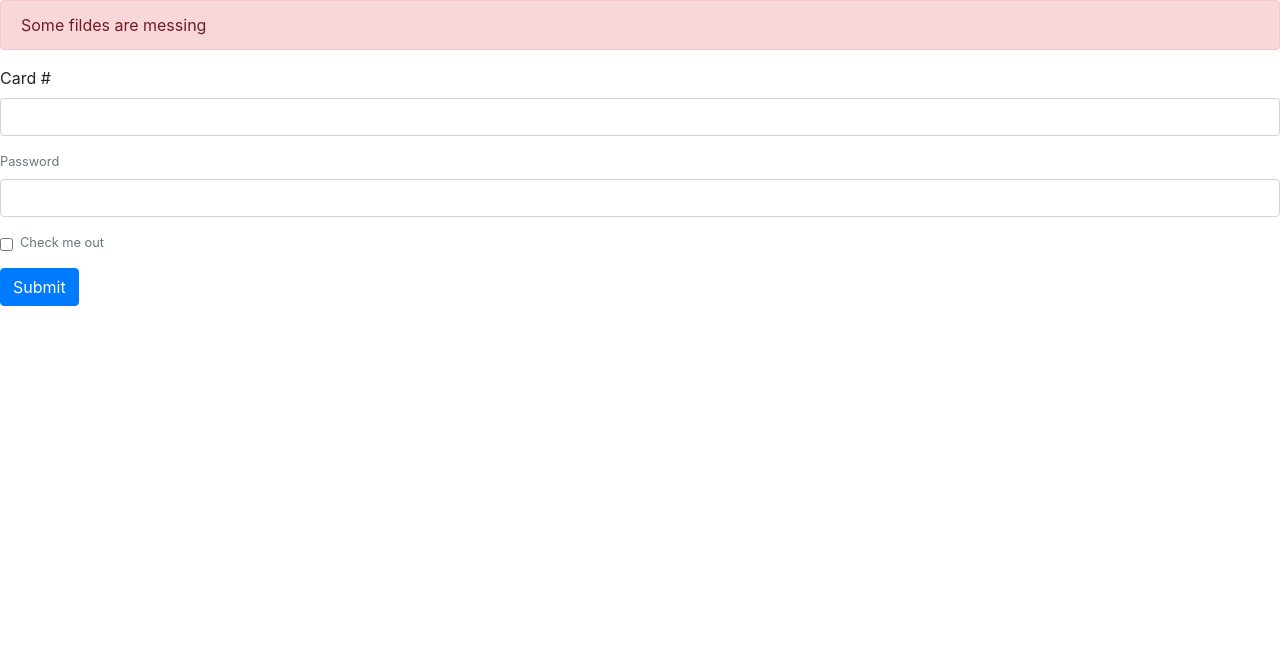
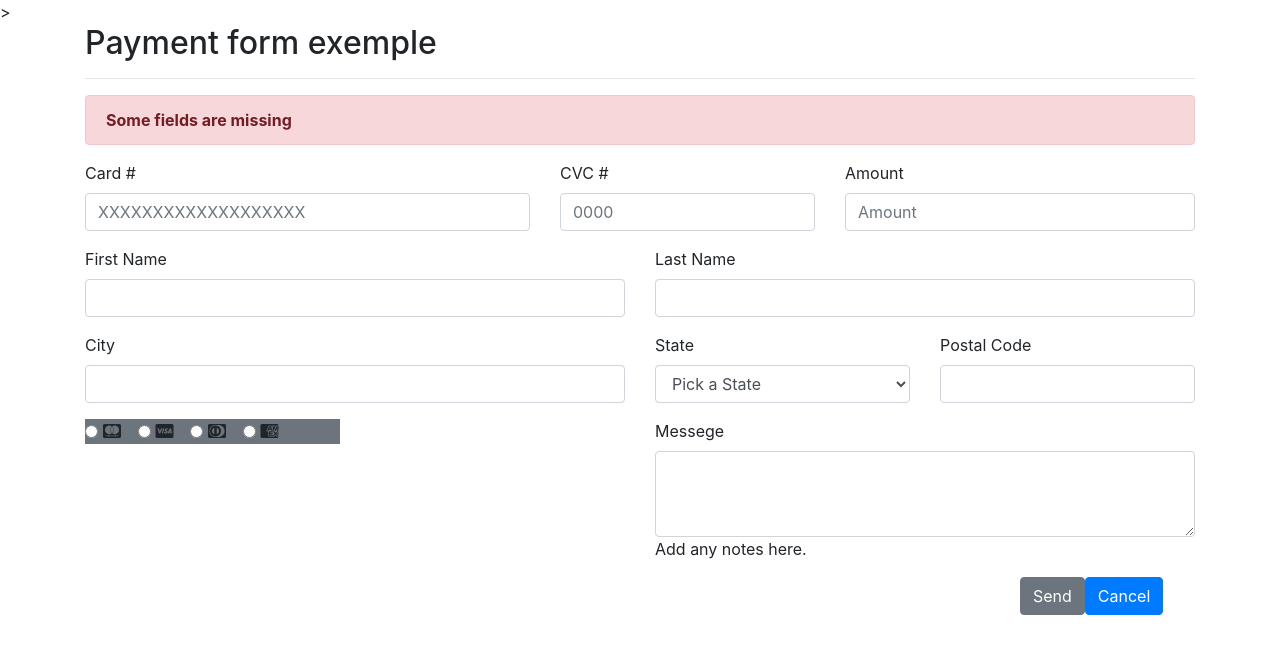
Before and after one commit to jugxavier/Bootstrap-Form, a plain HTML site: page index.html in a window 1280 px wide. Drawn offline with nearby package versions, Linux system fonts and the light colour scheme.

Commit message:
almost complete form

```diff
--- a/index.html
+++ b/index.html
@@ -6,27 +6,98 @@
     <meta name="viewport" content="width=device-width, initial-scale=1.0">
     <title>Bootstrap</title>
 </head>
-<body>
-    <form>
-        <div class="content">
-                <div class="alert alert-danger" role="alert">
-                    Some fildes are messing
+<body>>
+        <div class="container">
+            <h2>Payment form exemple</h2>
+            <hr>
+            <div class="alert alert-danger" role="alert">
+               <b> Some fields are missing</b>
+            </div>
+            <form>
+                <div class="row">
+                    <div class="col-5">
+                        <div class="form-group">
+                            <label for="exampleFormControlInput1">Card #</label>
+                            <input type="text" placeholder="XXXXXXXXXXXXXXXXXXX" class="form-control">
+                        </div>
+                    </div>
+                    <div class="col-3">
+                        <label for="exampleFormControlInput1">CVC #</label>
+                        <input type="text" placeholder="0000" class="form-control">
+                    </div>
+                    <div class="col-4">
+                        <label for="exampleFormControlInput1">Amount</label>
+                       <input type="text" placeholder="Amount" class="form-control">
+                    </div>
                 </div>
-                <div class="form-group">
-                    <label for="exampleInputEmail1">Card #</label>
-                    <input type="email" class="form-control" id="exampleInputEmail1" aria-describedby="emailHelp">
-                    <small id="emailHelp" class="form-text text-muted"></html>
+                <div class="row">
+                    <div class="col-6">
+                        <div class="form-group">
+                            <label for="exampleFormControlInput1">First Name</label>
+                            <input type="text"class="form-control">
+                        </div>
+                    </div>
+                    <div class="col-6">
+                        <label for="exampleFormControlInput1">Last Name</label>
+                        <input type="text"class="form-control">
+                    </div>
                 </div>
-                    <div class="form-group">
-                    <label for="exampleInputPassword1">Password</label>
-                    <input type="password" class="form-control" id="exampleInputPassword1">
+
+                <div class="row">
+                    <div class="col-md-6">
+                        <div class="form-group">
+                            <label for="exampleFormControlInput1">City</label>
+                            <input type="text"class="form-control">
+                        </div>
+                    </div>
+                        <div class="col-3">
+                            <label for="exampleFormControlSelect1">State</label>
+                        <select class="form-control"id="exampleFormControlSelect2">
+                            <option>Pick a State</option>
+                            <option>2</option>
+                        </select>
+                    </div>
+                    <div class="col-3">
+                        <label for="exampleFormControlInput1">Postal Code</label>
+                        <input type="text"class="form-control">
+                    </div>
                 </div>
-                <div class="form-group form-check">
-                    <input type="checkbox" class="form-check-input" id="exampleCheck1">
-                    <label class="form-check-label" for="exampleCheck1">Check me out</label>
+                <div class="row">
+                    <div class="col-3">
+                        <div class="bg-secondary">
+                            <div class="form-check form-check-inline">
+                                <input class="form-check-input" type="radio" name="inlineRadioOptions" id="inlineRadio1" value="option1">
+                                <label class="form-check-label" for="inlineRadio1"><i class="fab fa-cc-mastercard"></i></label>
+                            </div>
+                            <div class="form-check form-check-inline">
+                                <input class="form-check-input" type="radio" name="inlineRadioOptions"  value="option2">
+                                <label class="form-check-label" for="inlineRadio2"><i class="fab fa-cc-visa"></i></label>
+                            </div>
+                            <div class="form-check form-check-inline">
+                                <input class="form-check-input" type="radio" name="inlineRadioOptions" id="inlineRadio3" value="option3">
+                                <label class="form-check-label" for="inlineRadio3"><i class="fab fa-cc-diners-club"></i></label>
+                            </div>
+                            <div class="form-check form-check-inline">
+                                <input class="form-check-input" type="radio" name="inlineRadioOptions" id="inlineRadio3" value="option4">
+                                <label class="form-check-label" for="inlineRadio3"><i class="fab fa-cc-amex"></i></label>
+                            </div>
+                         </div>
+                    </div>
+                    <div class="col-3"></div>
+                    <div class="col-6">
+                        <div class="form-group">
+                            <label for="exampleFormControlTextarea1">Messege</label>
+                            <textarea class="form-control" id="exampleFormControlTextarea1" rows="3"></textarea>
+                            <p>Add any notes here.</p>
+                        </div>
+                    </div>
                 </div>
-                <button type="submit" class="btn btn-primary">Submit</button>
+                <div class="row">
+                    <div class="col-10"></div>
+                    <button type="button" class="btn btn-secondary">Send</button>
+                    <button type="button" class="btn btn-primary">Cancel</button>
+                </div>
+            </form>
         </div>
-      </form>
     <script src="https://kit.fontawesome.com/048e0a12a9.js" crossorigin="anonymous"></script>
 </body>
```
Also changed, not shown: index2.html (added, +40 -0 lines).
